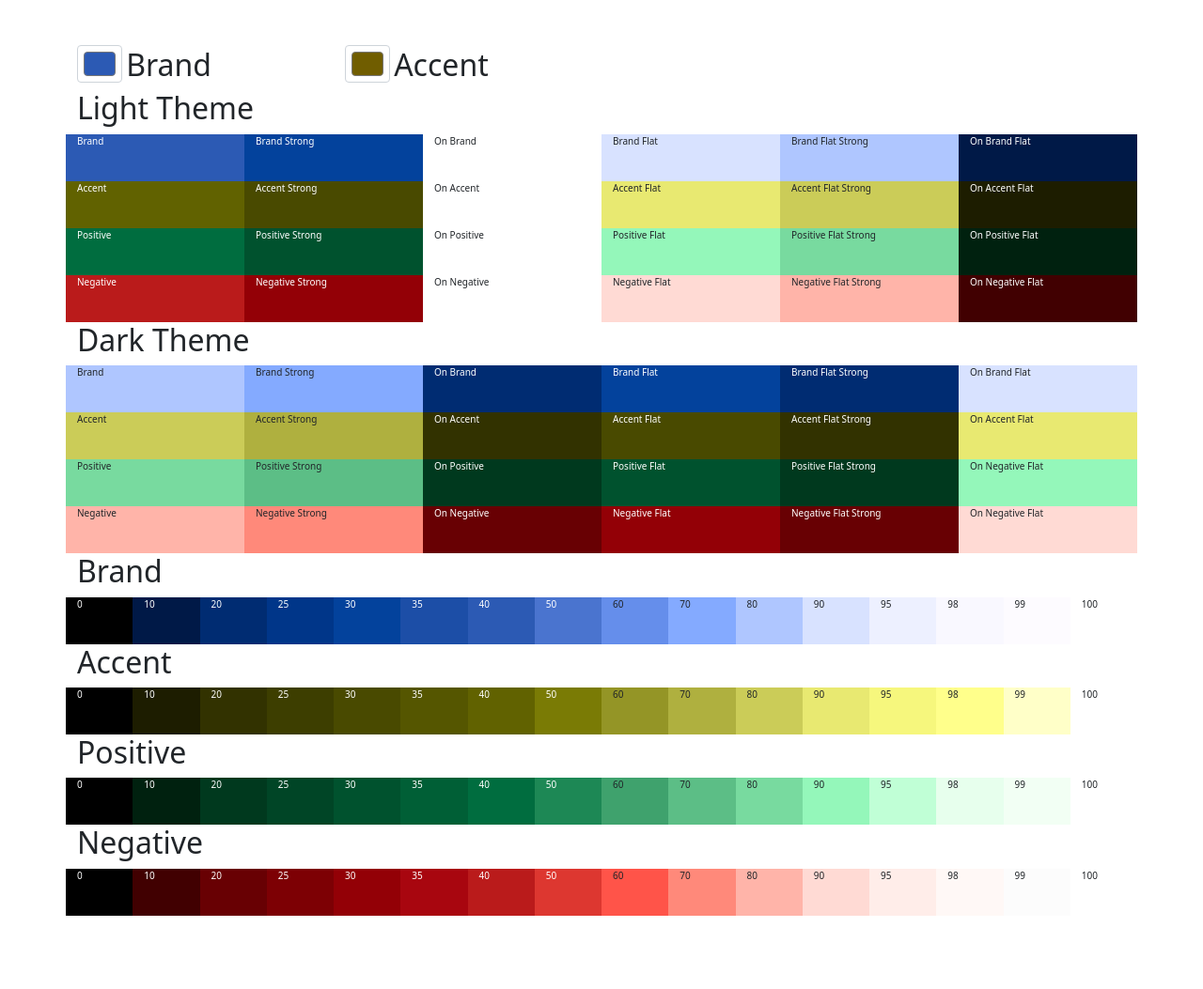
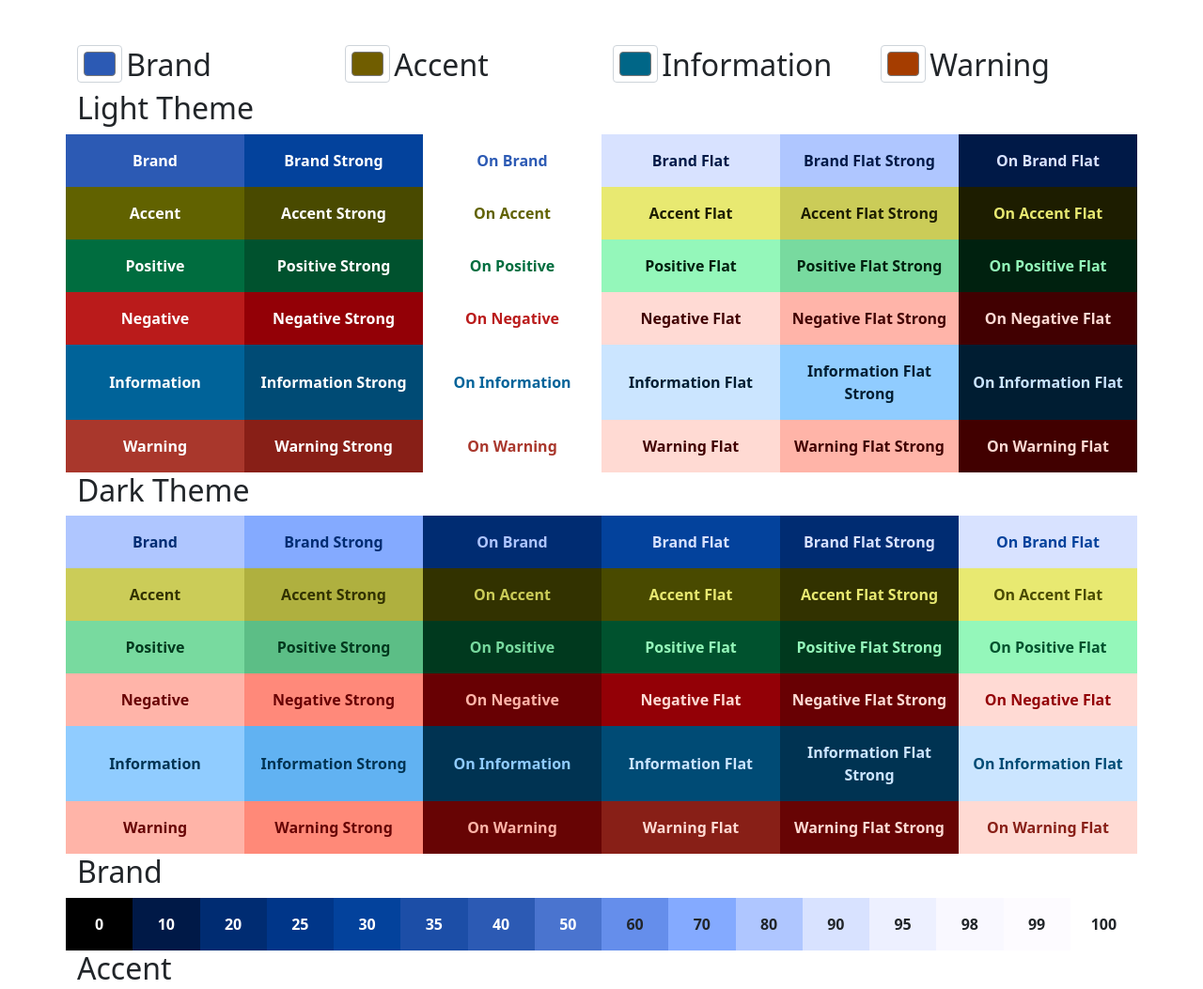
Before and after one commit to PDIS/design-system-color-generater, a website built with webpack: page index.html in a window 1280 px wide. Shown: the top 1053 px of the page at 94% size. Before the commit the page ends 975 px from the top, so only its background shows below. Built offline with nearby package versions, Linux system fonts and the light colour scheme.

Commit message:
Update colors

```diff
--- a/index.html
+++ b/index.html
@@ -10,7 +10,12 @@
     />
     <style>
       .col {
-        height: 50px;
+        display: flex;
+        align-items: center;
+        justify-content: center;
+        text-align: center;
+        font-weight: 900;
+        padding: 1rem 0.25rem;
       }
       h2 {
         display: inline-block !important;
@@ -18,9 +23,6 @@
       input {
         width: 3rem !important;
         display: inline-block !important;
-      }
-      .col {
-        font-size: 10px;
       }
     </style>
   </head>
@@ -47,81 +49,127 @@
           />
           <h2>Accent</h2>
         </div>
+        <div class="col-3">
+          <input
+            type="color"
+            class="form-control form-control-color"
+            id="information"
+            value="#006687"
+            onchange="update(this)"
+          />
+          <h2>Information</h2>
+        </div>
+        <div class="col-3">
+          <input
+            type="color"
+            class="form-control form-control-color"
+            id="warning"
+            value="#A53D00"
+            onchange="update(this)"
+          />
+          <h2>Warning</h2>
+        </div>
       </div>
       <div class="light">
         <h2>Light Theme</h2>
-        <div class="row">
-          <div class="col brand text-white">Brand</div>
-          <div class="col brand-strong text-white">Brand Strong</div>
-          <div class="col on-brand">On Brand</div>
-          <div class="col brand-flat">Brand Flat</div>
-          <div class="col brand-flat-strong">Brand Flat Strong</div>
-          <div class="col on-brand-flat text-white">On Brand Flat</div>
+        <div class="row brand">
+          <div class="col tone40 text-tone100">Brand</div>
+          <div class="col tone30 text-tone100">Brand Strong</div>
+          <div class="col tone100 text-tone40">On Brand</div>
+          <div class="col tone90 text-tone10">Brand Flat</div>
+          <div class="col tone80 text-tone10">Brand Flat Strong</div>
+          <div class="col tone10 text-tone90">On Brand Flat</div>
         </div>
-        <div class="row">
-          <div class="col accent text-white">Accent</div>
-          <div class="col accent-strong text-white">Accent Strong</div>
-          <div class="col on-accent">On Accent</div>
-          <div class="col accent-flat">Accent Flat</div>
-          <div class="col accent-flat-strong">Accent Flat Strong</div>
-          <div class="col on-accent-flat text-white">On Accent Flat</div>
+        <div class="row accent">
+          <div class="col tone40 text-tone100">Accent</div>
+          <div class="col tone30 text-tone100">Accent Strong</div>
+          <div class="col tone100 text-tone40">On Accent</div>
+          <div class="col tone90 text-tone10">Accent Flat</div>
+          <div class="col tone80 text-tone10">Accent Flat Strong</div>
+          <div class="col tone10 text-tone90">On Accent Flat</div>
         </div>
-        <div class="row">
-          <div class="col positive text-white">Positive</div>
-          <div class="col positive-strong text-white">Positive Strong</div>
-          <div class="col on-positive">On Positive</div>
-          <div class="col positive-flat">Positive Flat</div>
-          <div class="col positive-flat-strong">Positive Flat Strong</div>
-          <div class="col on-positive-flat text-white">On Positive Flat</div>
+        <div class="row positive">
+          <div class="col tone40 text-tone100">Positive</div>
+          <div class="col tone30 text-tone100">Positive Strong</div>
+          <div class="col tone100 text-tone40">On Positive</div>
+          <div class="col tone90 text-tone10">Positive Flat</div>
+          <div class="col tone80 text-tone10">Positive Flat Strong</div>
+          <div class="col tone10 text-tone90">On Positive Flat</div>
         </div>
-        <div class="row">
-          <div class="col negative text-white">Negative</div>
-          <div class="col negative-strong text-white">Negative Strong</div>
-          <div class="col on-negative">On Negative</div>
-          <div class="col negative-flat">Negative Flat</div>
-          <div class="col negative-flat-strong">Negative Flat Strong</div>
-          <div class="col on-negative-flat text-white">On Negative Flat</div>
+        <div class="row negative">
+          <div class="col tone40 text-tone100">Negative</div>
+          <div class="col tone30 text-tone100">Negative Strong</div>
+          <div class="col tone100 text-tone40">On Negative</div>
+          <div class="col tone90 text-tone10">Negative Flat</div>
+          <div class="col tone80 text-tone10">Negative Flat Strong</div>
+          <div class="col tone10 text-tone90">On Negative Flat</div>
+        </div>
+        <div class="row information">
+          <div class="col tone40 text-tone100">Information</div>
+          <div class="col tone30 text-tone100">Information Strong</div>
+          <div class="col tone100 text-tone40">On Information</div>
+          <div class="col tone90 text-tone10">Information Flat</div>
+          <div class="col tone80 text-tone10">Information Flat Strong</div>
+          <div class="col tone10 text-tone90">On Information Flat</div>
+        </div>
+        <div class="row warning">
+          <div class="col tone40 text-tone100">Warning</div>
+          <div class="col tone30 text-tone100">Warning Strong</div>
+          <div class="col tone100 text-tone40">On Warning</div>
+          <div class="col tone90 text-tone10">Warning Flat</div>
+          <div class="col tone80 text-tone10">Warning Flat Strong</div>
+          <div class="col tone10 text-tone90">On Warning Flat</div>
         </div>
       </div>
       <div class="dark">
         <h2>Dark Theme</h2>
-        <div class="row">
-          <div class="col brand">Brand</div>
-          <div class="col brand-strong">Brand Strong</div>
-          <div class="col on-brand text-white">On Brand</div>
-          <div class="col brand-flat text-white">Brand Flat</div>
-          <div class="col brand-flat-strong text-white">Brand Flat Strong</div>
-          <div class="col on-brand-flat">On Brand Flat</div>
+        <div class="row brand">
+          <div class="col tone80 text-tone20">Brand</div>
+          <div class="col tone70 text-tone20">Brand Strong</div>
+          <div class="col tone20 text-tone80">On Brand</div>
+          <div class="col tone30 text-tone90">Brand Flat</div>
+          <div class="col tone20 text-tone90">Brand Flat Strong</div>
+          <div class="col tone90 text-tone30">On Brand Flat</div>
         </div>
-        <div class="row">
-          <div class="col accent">Accent</div>
-          <div class="col accent-strong">Accent Strong</div>
-          <div class="col on-accent text-white">On Accent</div>
-          <div class="col accent-flat text-white">Accent Flat</div>
-          <div class="col accent-flat-strong text-white">
-            Accent Flat Strong
-          </div>
-          <div class="col on-accent-flat">On Accent Flat</div>
+        <div class="row accent">
+          <div class="col tone80 text-tone20">Accent</div>
+          <div class="col tone70 text-tone20">Accent Strong</div>
+          <div class="col tone20 text-tone80">On Accent</div>
+          <div class="col tone30 text-tone90">Accent Flat</div>
+          <div class="col tone20 text-tone90">Accent Flat Strong</div>
+          <div class="col tone90 text-tone30">On Accent Flat</div>
         </div>
-        <div class="row">
-          <div class="col positive">Positive</div>
-          <div class="col positive-strong">Positive Strong</div>
-          <div class="col on-positive text-white">On Positive</div>
-          <div class="col positive-flat text-white">Positive Flat</div>
-          <div class="col positive-flat-strong text-white">
-            Positive Flat Strong
-          </div>
-          <div class="col on-positive-flat">On Negative Flat</div>
+        <div class="row positive">
+          <div class="col tone80 text-tone20">Positive</div>
+          <div class="col tone70 text-tone20">Positive Strong</div>
+          <div class="col tone20 text-tone80">On Positive</div>
+          <div class="col tone30 text-tone90">Positive Flat</div>
+          <div class="col tone20 text-tone90">Positive Flat Strong</div>
+          <div class="col tone90 text-tone30">On Positive Flat</div>
         </div>
-        <div class="row">
-          <div class="col negative">Negative</div>
-          <div class="col negative-strong">Negative Strong</div>
-          <div class="col on-negative text-white">On Negative</div>
-          <div class="col negative-flat text-white">Negative Flat</div>
-          <div class="col negative-flat-strong text-white">
-            Negative Flat Strong
-          </div>
-          <div class="col on-negative-flat">On Negative Flat</div>
+        <div class="row negative">
+          <div class="col tone80 text-tone20">Negative</div>
+          <div class="col tone70 text-tone20">Negative Strong</div>
+          <div class="col tone20 text-tone80">On Negative</div>
+          <div class="col tone30 text-tone90">Negative Flat</div>
+          <div class="col tone20 text-tone90">Negative Flat Strong</div>
+          <div class="col tone90 text-tone30">On Negative Flat</div>
+        </div>
+        <div class="row information">
+          <div class="col tone80 text-tone20">Information</div>
+          <div class="col tone70 text-tone20">Information Strong</div>
+          <div class="col tone20 text-tone80">On Information</div>
+          <div class="col tone30 text-tone90">Information Flat</div>
+          <div class="col tone20 text-tone90">Information Flat Strong</div>
+          <div class="col tone90 text-tone30">On Information Flat</div>
+        </div>
+        <div class="row warning">
+          <div class="col tone80 text-tone20">Warning</div>
+          <div class="col tone70 text-tone20">Warning Strong</div>
+          <div class="col tone20 text-tone80">On Warning</div>
+          <div class="col tone30 text-tone90">Warning Flat</div>
+          <div class="col tone20 text-tone90">Warning Flat Strong</div>
+          <div class="col tone90 text-tone30">On Warning Flat</div>
         </div>
       </div>
       <div class="tonal-palettes">
@@ -201,25 +249,73 @@
           <div class="col tone99">99</div>
           <div class="col tone100">100</div>
         </div>
+        <div class="row information">
+          <h2>Information</h2>
+          <div class="col tone0 text-white">0</div>
+          <div class="col tone10 text-white">10</div>
+          <div class="col tone20 text-white">20</div>
+          <div class="col tone25 text-white">25</div>
+          <div class="col tone30 text-white">30</div>
+          <div class="col tone35 text-white">35</div>
+          <div class="col tone40 text-white">40</div>
+          <div class="col tone50 text-white">50</div>
+          <div class="col tone60">60</div>
+          <div class="col tone70">70</div>
+          <div class="col tone80">80</div>
+          <div class="col tone90">90</div>
+          <div class="col tone95">95</div>
+          <div class="col tone98">98</div>
+          <div class="col tone99">99</div>
+          <div class="col tone100">100</div>
+        </div>
+        <div class="row warning">
+          <h2>Warning</h2>
+          <div class="col tone0 text-white">0</div>
+          <div class="col tone10 text-white">10</div>
+          <div class="col tone20 text-white">20</div>
+          <div class="col tone25 text-white">25</div>
+          <div class="col tone30 text-white">30</div>
+          <div class="col tone35 text-white">35</div>
+          <div class="col tone40 text-white">40</div>
+          <div class="col tone50 text-white">50</div>
+          <div class="col tone60">60</div>
+          <div class="col tone70">70</div>
+          <div class="col tone80">80</div>
+          <div class="col tone90">90</div>
+          <div class="col tone95">95</div>
+          <div class="col tone98">98</div>
+          <div class="col tone99">99</div>
+          <div class="col tone100">100</div>
+        </div>
       </div>
     </div>
     <script src="https://cdn.jsdelivr.net/npm/jquery@3.6.0/dist/jquery.min.js"></script>
     <script src="dist/js/material-color-utilities-webpack.js"></script>
     <script>
       update();
-      function update() {
+      function update(e) {
         const brand = document.getElementById("brand").value;
         const accent = document.getElementById("accent").value;
-        const result = themeFromSourceColor(brand, accent);
+        const information = document.getElementById("information").value;
+        const warning = document.getElementById("warning").value;
+        const result = themeFromSourceColor(
+          brand,
+          accent,
+          information,
+          warning
+        );
         Object.entries(result.light).forEach(([key, value]) => {
-          $(".light ." + key).css("background-color", value);
+          $(`.light .${key}`).css("background-color", value);
         });
         Object.entries(result.dark).forEach(([key, value]) => {
-          $(".dark ." + key).css("background-color", value);
+          $(`.dark .${key}`).css("background-color", value);
         });
         Object.entries(result.tonalPalettes).forEach(([color_name, tunes]) => {
           Object.entries(tunes).forEach(([tune, color_hex]) => {
             $(`.${color_name} .${tune}`).css("background-color", color_hex);
+          });
+          Object.entries(tunes).forEach(([tune, color_hex]) => {
+            $(`.${color_name} .text-${tune}`).css("color", color_hex);
           });
         });
       }
--- a/index.js
+++ b/index.js
@@ -5,7 +5,7 @@ import {
   Blend,
 } from "@material/material-color-utilities";
 
-window.themeFromSourceColor = function (brand, accent) {
+window.themeFromSourceColor = function (brand, accent, information, warning) {
   const result = {
     tonalPalettes: {},
     light: {},
@@ -19,11 +19,19 @@ window.themeFromSourceColor = function (brand, accent) {
   const positive_core = CorePalette.of(
     Blend.harmonize(argbFromHex("#286B2A"), argbFromHex(brand))
   );
+  const information_core = CorePalette.of(
+    Blend.harmonize(argbFromHex(information), argbFromHex(brand))
+  );
+  const warning_core = CorePalette.of(
+    Blend.harmonize(argbFromHex(warning), argbFromHex(brand))
+  );
   const colors = {
     brand: brand_core.a1,
     accent: accent_core.a1,
     positive: positive_core.a1,
     negative: brand_core.error,
+    information: information_core.a1,
+    warning: warning_core.a1,
   };
   const tones = [
     0, 10, 20, 25, 30, 35, 40, 50, 60, 70, 80, 90, 95, 98, 99, 100,
```
Also changed, not shown: dist/js/material-color-utilities-webpack.js.
